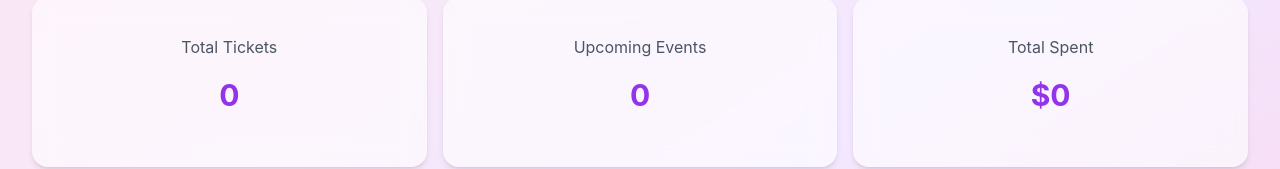
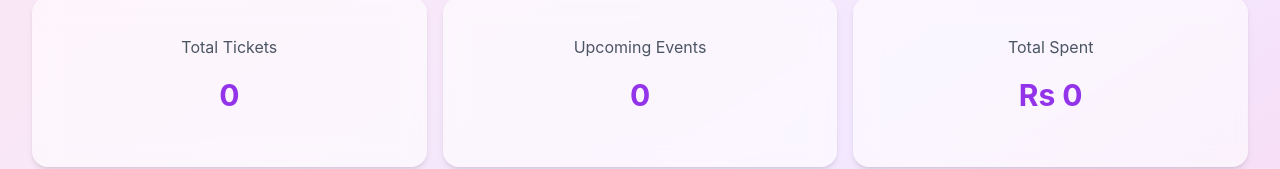
Before and after one commit to Saadcui/BlockTix, a Next.js app in the folder client/: page /dashboard/user in a window 1280 px wide. Shown: the part 219-388 px from the top of the page. Built offline with nearby package versions, Linux system fonts and the light colour scheme; no server answers; the database is empty; sample sign-in values are in the browser's storage.

Commit message:
minor changes

```diff
--- a/client/src/app/dashboard/user/page.js
+++ b/client/src/app/dashboard/user/page.js
@@ -72,7 +72,7 @@ const pastTickets = tickets.filter(
         </p>
         <p className="text-gray-600 text-sm">Time: {event.time}</p>
         <p className="text-purple-600 font-medium mt-2 text-sm">
-          Price: ${event.price}
+          Price: Rs {event.price}
         </p>
       </div>
     );
@@ -108,7 +108,7 @@ const pastTickets = tickets.filter(
           <div className="bg-white/60 backdrop-blur-md border border-purple-100/40 rounded-2xl shadow-md p-6 flex flex-col items-center">
             <p className="text-gray-600">Total Spent</p>
             <h3 className="text-3xl font-bold text-purple-600 mt-1">
-              ${totalSpent}
+              Rs {totalSpent}
             </h3>
           </div>
         </div>
--- a/client/src/app/discover/page.js
+++ b/client/src/app/discover/page.js
@@ -223,7 +223,7 @@ export default function DiscoverPage() {
                       <p className="text-green-600 font-semibold">
                         Early Bird Price: Rs {event.earlyBird.discountPrice}
                         <span className="line-through text-gray-500 ml-2 text-sm">
-                          ${event.price}
+                          Rs {event.price}
                         </span>
                       </p>
                     ) : (
--- a/client/src/app/event/[id]/page.js
+++ b/client/src/app/event/[id]/page.js
@@ -133,7 +133,7 @@ function Event() {
           <div className="lg:col-span-1">
             <div className="sticky top-8 rounded-3xl border border-purple-100 bg-white/10 p-8 shadow-xl backdrop-blur-md">
               <h2 className="mb-8 text-center text-2xl font-bold text-gray-900">
-                🎟️ Get Tickets
+              Get Tickets
               </h2>
 
               {/* Price */}
```
